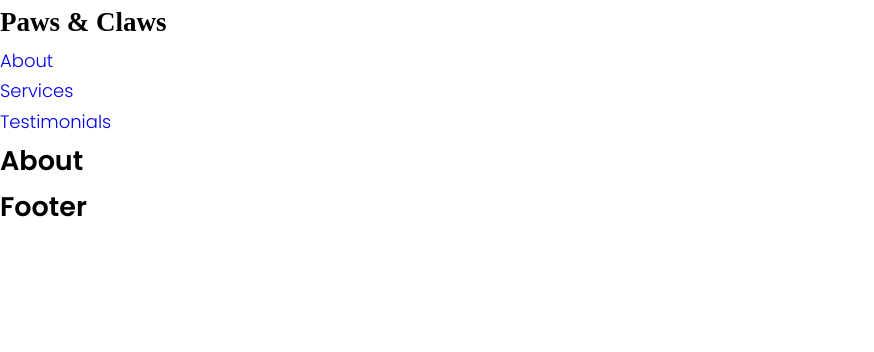
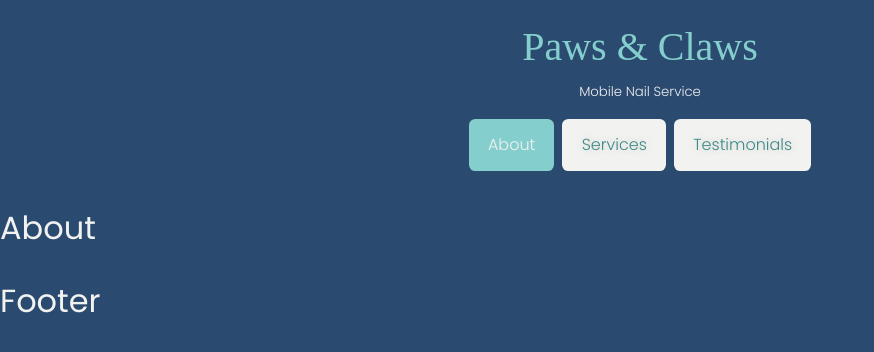
Before and after one commit to vpratnicki/paws-and-claws, a React (Create React App) app in the folder client/: page / in a window 1280 px wide. Shown: the top 352 px of the page, without its empty margins (0-874 px from the left). Built offline with nearby package versions, Linux system fonts and the light colour scheme; a web font is replaced by a local one.

Commit message:
Chore: Header/Nav styled

```diff
--- a/client/src/components/Nav/index.js
+++ b/client/src/components/Nav/index.js
@@ -5,12 +5,15 @@ import { Link } from "react-router-dom";
 function Nav({ currentPage, handlePageChange }) {
     return (
         <header>
-            <nav className="navbar__container">
-                <div className="logo__container">
+                <div className="container header__container">
                     <h1>Paws & Claws</h1>
+                    <h5 className="text-light">
+                    Mobile Nail Service
+                    </h5>
                 </div>
 
-                <ul className="nav-items">
+            <nav>
+                <ul>
                 <li>
                     <Link herf="#about" to="/"
                           onClick={() => handlePageChange("About")}
--- a/client/src/index.css
+++ b/client/src/index.css
@@ -1,8 +1,8 @@
 @import url('https://fonts.googleapis.com/css2?family=Original+Surfer&display=swap');
 @import url('https://fonts.googleapis.com/css2?family=Poppins:wght@300;400;500;600&display=swap');
 
-root {
-  --color-bg: #2F2C43;
+:root {
+  --color-bg: #2A4B6F;
   --color-bg-variant: #9D9694;
   --color-primary: #3C8986;
   --color-primary-variant: #84CECD;
@@ -27,17 +27,163 @@ root {
   text-decoration: none;
 }
 
-
+/* General Styles */
 body {
   font-family: 'Poppins', sans-serif;
   background: var(--color-bg);
   color: var(--color-white);
-  font-size: 18px;
+  font-size: 16px;
   line-height: 1.7;
   font-weight: 100;
 }
 
-/* General styles */
+h1,
+h2,
+h3,
+h4,
+h5 {
+  font-weight: 300;
+}
+
 H1 {
   font-family: 'Original Surfer', cursive;
+  color: var(--color-primary-variant);
+  font-weight: 200;
+  font-size: 2.5rem;
 }
+
+h2 {
+  margin: 0 0 15px 0;
+  font-size: 2rem;
+  line-height: 1.8;
+  font-weight: 400;
+}
+
+h3 {
+  color: var(--color-light);
+  line-height: 1.5;
+  font-weight: 500;
+  margin-top: var(--spacing-one);
+}
+
+.container {
+  width: var(--container-width-lg);
+  margin: 0 auto;
+}
+
+.text-light {
+  color: var(--color-light);
+}
+
+a {
+  color: var(--color-primary);
+  transition: var(--transition);
+}
+
+a:hover {
+  color: var(--color-white);
+}
+
+.btn {
+  width: max-content;
+  display: inline-block;
+  color: var(--color-light);
+  padding: 0.75rem 1.2rem;
+  border-radius: 0.4rem;
+  border: 1px solid var(--color-light);
+  transition: var(--transition);
+}
+
+.btn:hover {
+  background-color: white;
+  color: var(--color-bg);
+  border-color: transparent;
+}
+
+.btn-primary {
+  background: var(--color-light);
+  color: var(--text-color);
+}
+
+img {
+  display: block;
+  width: 100%;
+  object-fit: cover;
+}
+
+section {
+  margin-bottom: 5rem;
+}
+
+section > h2,
+section > h5,
+section > p {
+  padding-left: 12%;
+  color: var(--color-light);
+}
+
+section > h2 {
+  color: var(--color-white);
+  margin-bottom: 2rem;
+}
+
+section > p {
+  color: var(--color-white);
+  margin-bottom: 3rem;
+  margin-right: 4rem;
+
+}
+
+/* Header / Nav Styles Start */
+header {
+  padding: 0.8rem 0;
+  overflow: hidden;
+}
+
+.header__container {
+  text-align: center;
+  position: relative;
+}
+
+header a {
+  text-decoration: none;
+  color: var(--color-primary);
+}
+
+header nav {
+  margin: 1rem 0;
+}
+
+header nav ul {
+  display: flex;
+  flex-wrap: wrap;
+  justify-content: center;
+  list-style: none;
+}
+
+header nav ul li a {
+  background: var(--color-white);
+  color: var(--color-primary);
+  border-radius: 0.4rem;
+  padding: 0.75rem 1.2rem;
+  margin: 0 0.25rem;
+  font-weight: lighter;
+  font-size: 1.25vw;
+  text-shadow: 0 0 10px rgba(0, 0, 0, 0.2);
+  width: max-content;
+  display: inline-block;
+  transition: var(--transition);
+}
+
+header nav ul li a:hover {
+  background-color: var(--color-primary-variant);
+  color: var(--color-white);
+  text-shadow: none;
+}
+
+.navActive {
+  background: var(--color-primary-variant);
+  color: var(--color-white);
+  text-shadow: none;
+}
+/* Header / Nav Styles End */
```
